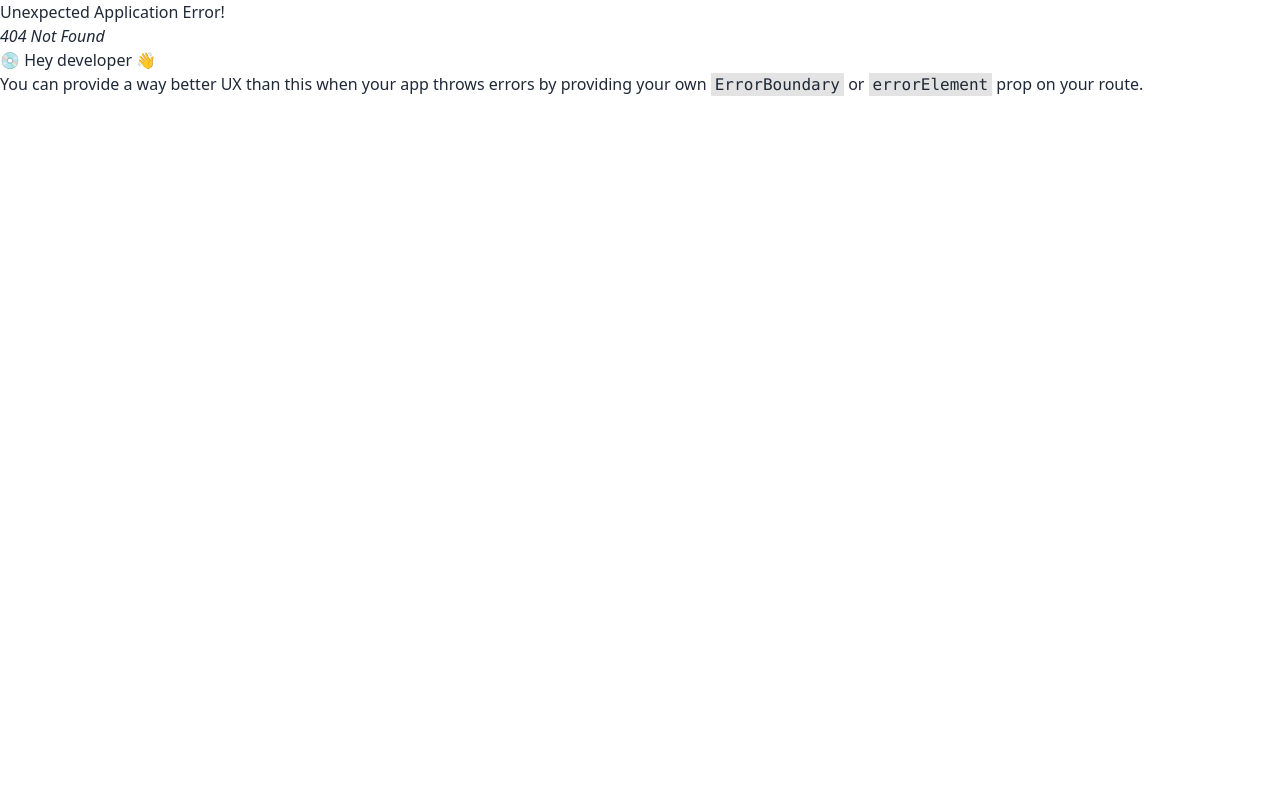
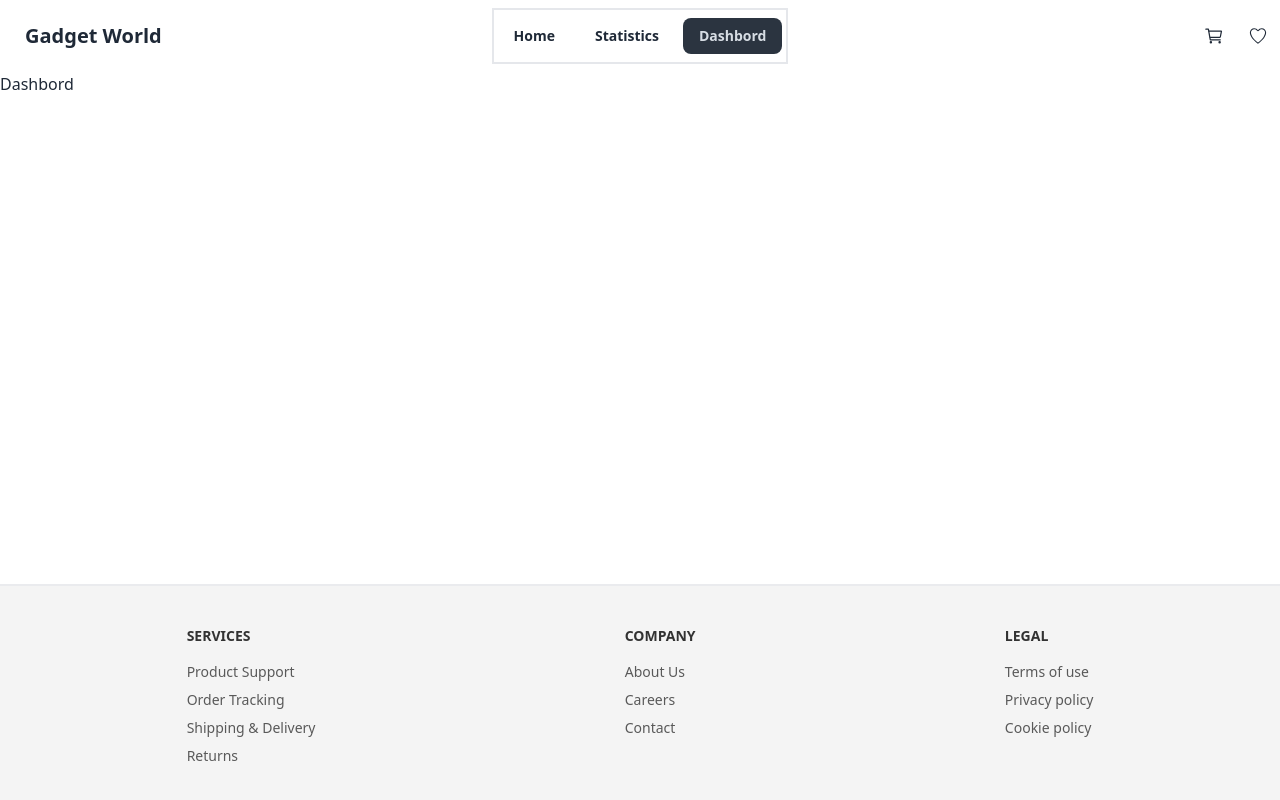
Before and after one commit to programming-hero-web-course-4/b10a8-gadget-heaven-Rajib1504, a React (Vite) app: page /Dashbord in a window 1280 px wide. Before the commit this address had no page. Shown: the top 800 px of the page. Built offline with nearby package versions, Linux system fonts and the light colour scheme.

Commit message:
nav bar is almost ready

```diff
--- a/src/Pages/Dashbord.jsx
+++ b/src/Pages/Dashbord.jsx
@@ -0,0 +1,5 @@
+const Dashbord = () => {
+  return <div>Dashbord</div>;
+};
+
+export default Dashbord;
--- a/src/Pages/Home.jsx
+++ b/src/Pages/Home.jsx
@@ -0,0 +1,5 @@
+const Home = () => {
+  return <div>Home</div>;
+};
+
+export default Home;
--- a/src/Pages/Statistics.jsx
+++ b/src/Pages/Statistics.jsx
@@ -0,0 +1,5 @@
+const Statistics = () => {
+  return <div>Statstics</div>;
+};
+
+export default Statistics;
--- a/src/assets/Components/Nav.jsx
+++ b/src/assets/Components/Nav.jsx
@@ -4,7 +4,7 @@
 const Nav = () => {
   return (
     <div>
-      <div className="navbar bg-base-100">
+      <div className="navbar bg-transparent">
         <div className="navbar-start">
           <div className="dropdown">
             <div tabIndex={0} role="button" className="btn btn-ghost lg:hidden">
@@ -28,21 +28,13 @@
               className="menu menu-sm dropdown-content bg-base-100 rounded-box z-[1] mt-3 w-52 p-2 shadow"
             >
               <li>
-                <a>Item 1</a>
+                <NavLink to={"/"}>Home</NavLink>
               </li>
               <li>
-                <a>Parent</a>
-                <ul className="p-2">
-                  <li>
-                    <a>Submenu 1</a>
-                  </li>
-                  <li>
-                    <a>Submenu 2</a>
-                  </li>
-                </ul>
+                <NavLink to={"/Statistics"}>Statistics</NavLink>
               </li>
               <li>
-                <a>Item 3</a>
+                <NavLink to={"/Dashbord"}>Dashbord</NavLink>
               </li>
             </ul>
           </div>
@@ -50,16 +42,16 @@
             Gadget World
           </a>
         </div>
-        <div className="navbar-center text-white border-2 hidden lg:flex">
-          <ul className="menu menu-horizontal px-1">
+        <div className="navbar-center  border-2 hidden lg:flex">
+          <ul className="menu menu-horizontal gap-2 font-semibold px-1">
             <li>
               <NavLink to={"/"}>Home</NavLink>
             </li>
             <li>
-              <a>Statistics</a>
+              <NavLink to={"/Statistics"}>Statistics</NavLink>
             </li>
             <li>
-              <a>Dashbord</a>
+              <NavLink to={"/Dashbord"}>Dashbord</NavLink>
             </li>
           </ul>
         </div>
```
Also changed, not shown: src/routes/Routs.jsx (+18 -5 lines).
